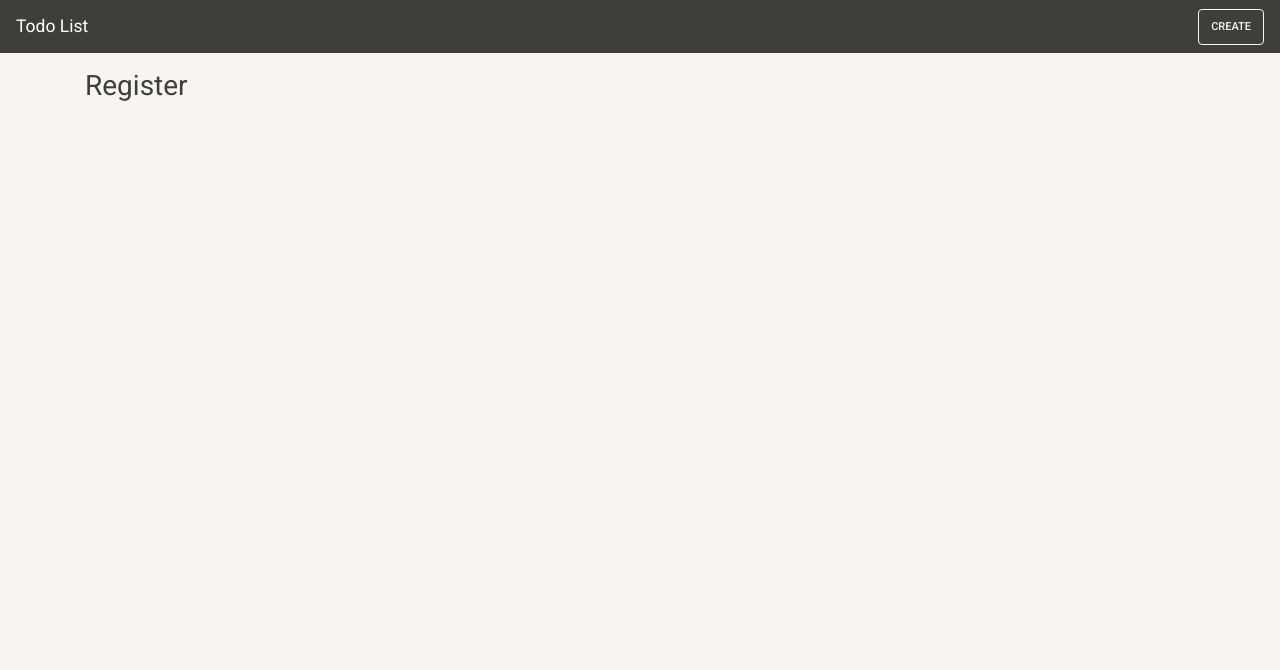
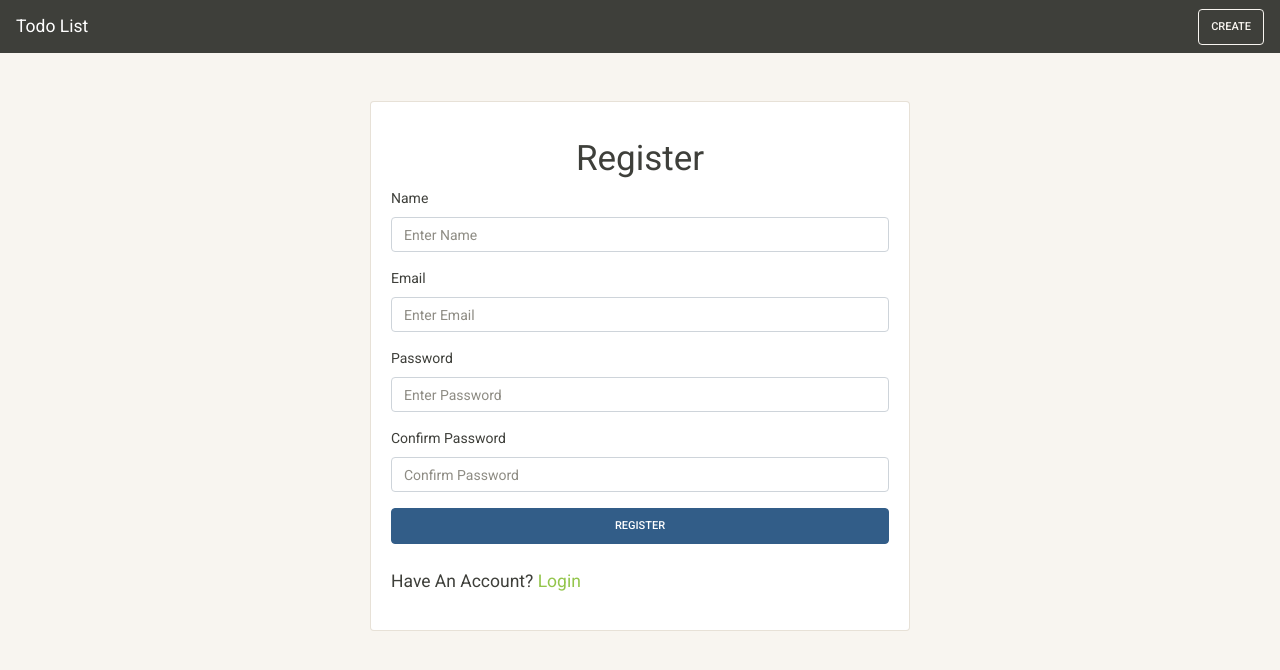
Before and after one commit to Jennesy/todo-mongoose, a Node server app: page /users/register in a window 1280 px wide. Shown: the top 670 px of the page. Run offline with Node 20, Linux system fonts and the light colour scheme; some libraries are stand-ins or nearby versions.

Commit message:
feat: add register page

```diff
--- a/views/register.hbs
+++ b/views/register.hbs
@@ -1 +1,30 @@
-<h2>Register</h2>
+<div class="row mt-5">
+  <div class="col-md-6 m-auto">
+    <div class="card card-body">
+      <h1 class="text-center mt-3">Register</h1>
+      <form action="/users/register" method="POST">
+        <div class="form-group">
+          <label for="name">Name</label>
+          <input type="text" id="name" name="name" class="form-control" placeholder="Enter Name">
+        </div>
+        <div class="form-group">
+          <label for="email">Email</label>
+          <input type="email" id="email" name="email" class="form-control" placeholder="Enter Email">
+        </div>
+        <div class="form-group">
+          <label for="password">Password</label>
+          <input type="password" id="password" name="password" class="form-control" placeholder="Enter Password">
+        </div>
+        <div class="form-group">
+          <label for="confirmPassword">Confirm Password</label>
+          <input type="password" id="confirmPassword" name="confirmPassword" class="form-control"
+            placeholder="Confirm Password">
+        </div>
+        <button type="submit" class="btn btn-primary btn-block">Register</button>
+      </form>
+      <p class="lead mt-4">
+        Have An Account? <a href="/users/login">Login</a>
+      </p>
+    </div>
+  </div>
+</div>
```
